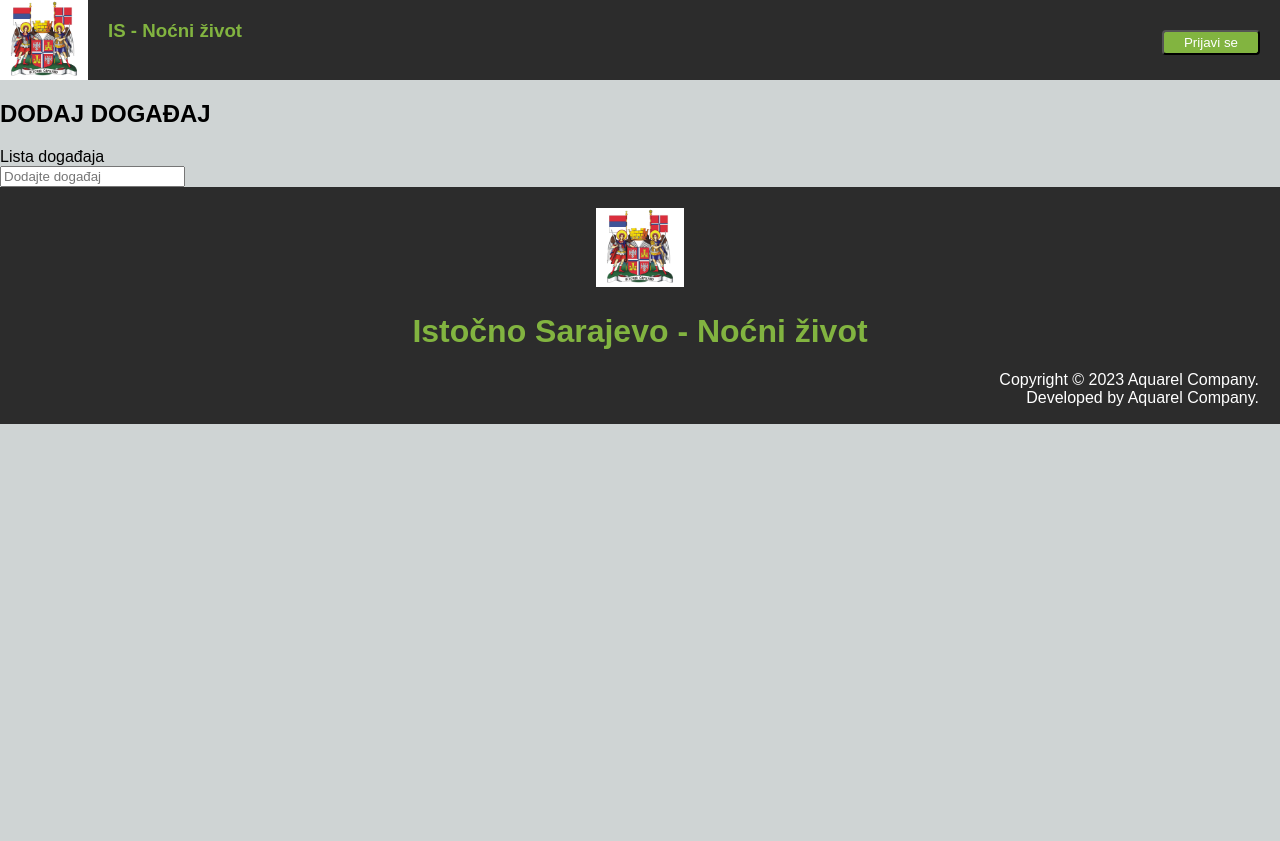
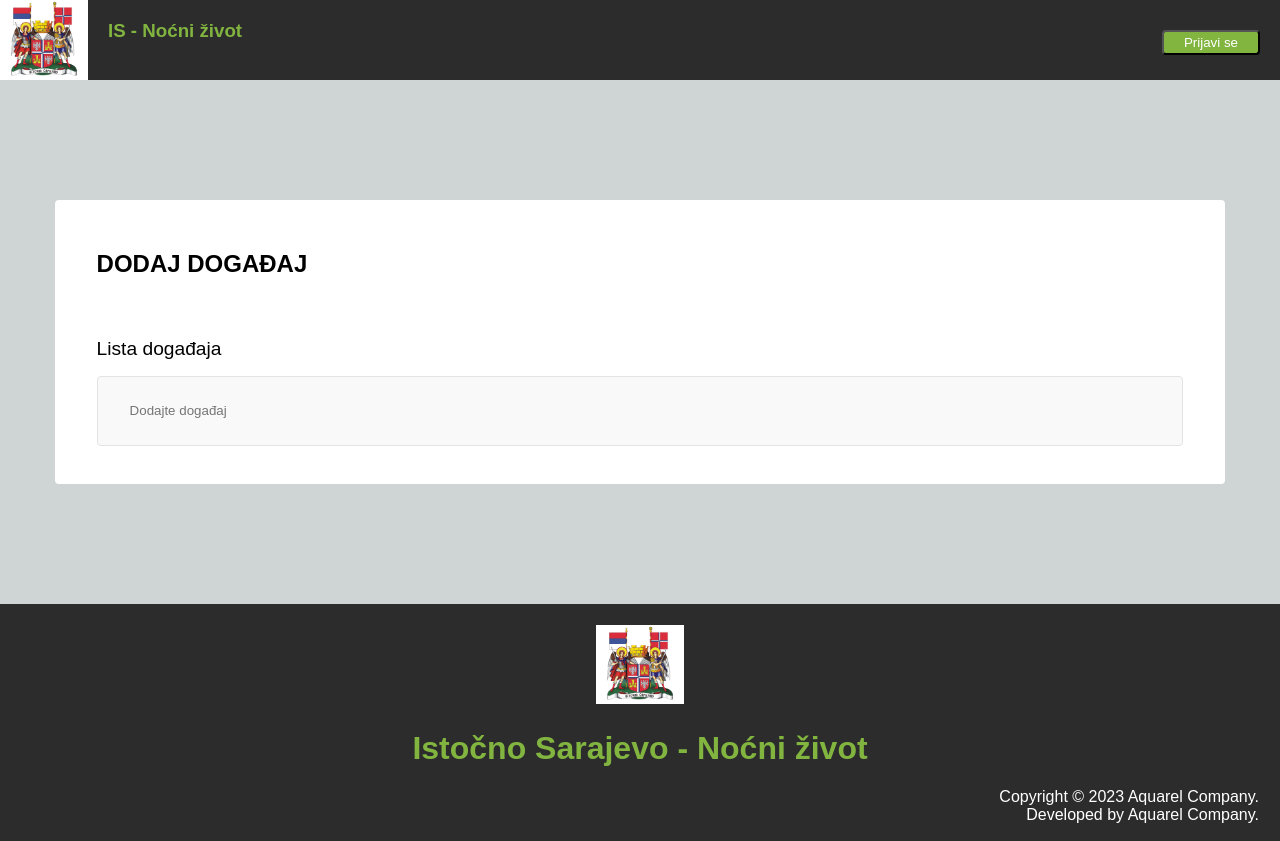
Before and after one commit to MilosMix/Projekatizlasci, a plain HTML site: page addlisting.html in a window 1280 px wide. Before the commit the page ends 800 px from the top, so only its background shows below. Drawn offline with Linux system fonts and the light colour scheme.

Commit message:
fixed addlisting page and style and js

```diff
--- a/addlisting.html
+++ b/addlisting.html
@@ -17,13 +17,13 @@
 </head>
 
 <body>
-    <div class="container">
-        <form class="headline">
+    <div class="glavni-kontejner">
+        <form class="forma card txt">
             <h2 class="description">
                 DODAJ DOGAĐAJ
             </h2>
             <div class="label-container">
-                <label>Lista događaja</label>
+                <label class="lista">Lista događaja</label>
                 <input class="placeholder" type="text" placeholder="Dodajte događaj">
             </div>
         </form>
--- a/script.js
+++ b/script.js
@@ -33,6 +33,7 @@ const eventTemplate = `
 function allEvents() {
     for (let event of events) {
         const container = document.createElement('div');
+        container.className = 'card';
         container.innerHTML = eventTemplate;
 
         container.getElementsByClassName('pictures')[0].src = event.image;
--- a/stylee.css
+++ b/stylee.css
@@ -28,17 +28,14 @@ header>h3 {
 .glavni-kontejner>div {
     display: inline-block;
     margin: 20px;
-    padding: 2px 2px;
     text-align: center;
-    background-color: antiquewhite;
     width: 300px;
-
 }
 
 .glavni-kontejner {
     text-align: center;
-    margin-top: 120px;
-    margin-bottom: 120px;
+    margin: 120px auto;
+    max-width: 73.125rem;
 }
 
 .glavni-kontejner img {
@@ -103,7 +100,7 @@ footer>h1 {
 }
 
 .txt {
-    padding: 1.875rem 2.6rem 0;
+    padding: 1.875rem 2.6rem;
 
 }
 
@@ -153,3 +150,38 @@ a {
 .placeholder {
     display: flex;
 }
+
+.placeholder {
+    width: 100%;
+    height: 70px;
+}
+
+input[type=text] {
+    width: 100%;
+    padding: 12px 20px;
+    margin: 8px 0;
+    box-sizing: border-box;
+    border-radius: 4px;
+    background-color: #f9f9f9;
+    border: 1px solid #e3e3e3;
+    height: 4.375rem;
+    padding: 1rem 2rem;
+    outline: none;
+}
+
+.card {
+    background-color: white;
+    border-radius: 4px;
+    overflow: hidden;
+}
+
+.description {
+    display: flex;
+    padding-bottom: 40px;
+}
+
+.lista {
+    display: flex;
+    font-size: larger;
+    padding-bottom: 8px;
+}
```
